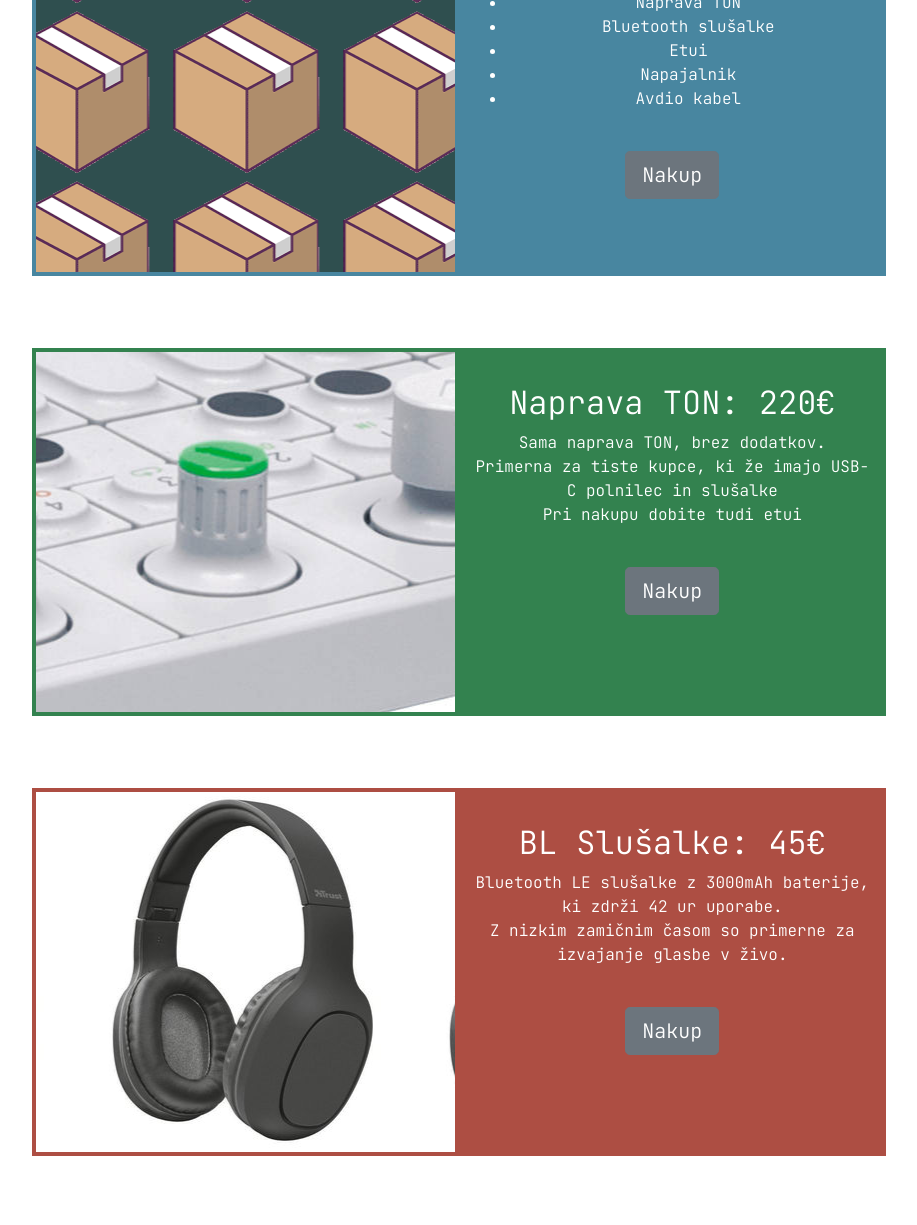
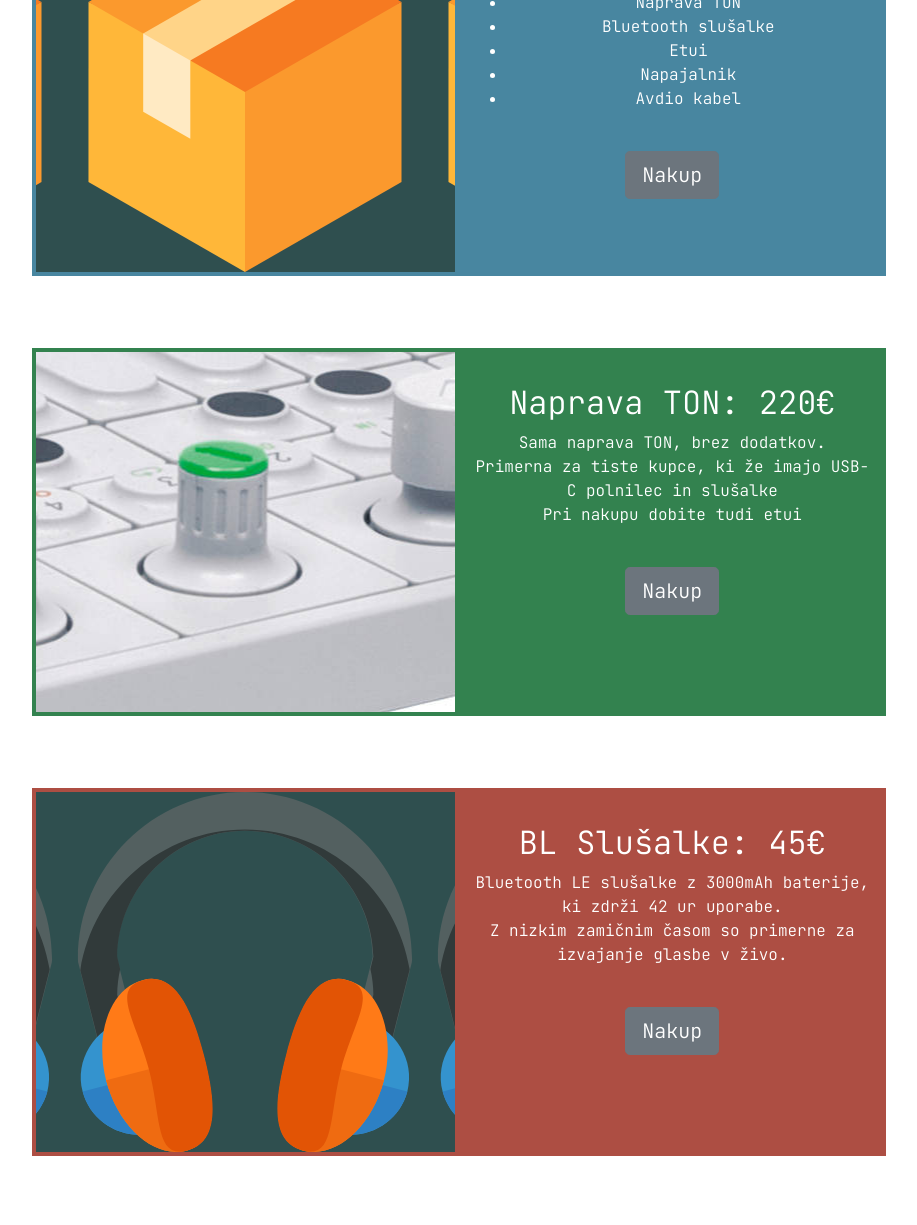
Before and after one commit to Kosovircek/ISS_Seminarska_TON, a plain HTML site: page ponudba.html in a window 1280 px wide. Shown: the part 474-1699 px from the top of the page, without its empty margins (181-1098 px from the left). Drawn offline with nearby package versions, Linux system fonts and the light colour scheme.

Commit message:
Seminarska napisana

```diff
--- a/ponudba.html
+++ b/ponudba.html
@@ -77,7 +77,7 @@
             <div class="row justify-content-center" id="rowKomplet">
 
                 <div class="col-md-4" id="kompletL">
-                    <div class="divAsImg" style="background-image: url(./media/komplet.png);"></div>
+                    <div class="divAsImg" style="background-image: url(./media/package.svg);"></div>
                 </div>
                 <div class="col-md-4" id="kompletD">
                     <h2>Komplet: 299€</h2>
@@ -123,7 +123,7 @@
             <div class="row justify-content-center " id="rowSlusalke">
 
                 <div class="col-md-4" id="slusalkeL">
-                    <div class="divAsImg" style="background-image: url(./media/slusalke.jpg);"></div>
+                    <div class="divAsImg" style="background-image: url(./media/headphones.svg);"></div>
                 </div>
                 <div class="col-md-4" id="slusalkeD">
                     <h2>BL Slušalke: 45€</h2>
```
Also changed, not shown: Seminarska/diagrami/barvna_paleta.svg (added), Seminarska/diagrami/ciljna_stran.svg (added), Seminarska/diagrami/stran_nakup.svg (added), Seminarska/diagrami/stran_novice.svg (added), Seminarska/diagrami/stran_onas.svg (added), Seminarska/diagrami/stran_prodaja.svg (added), Seminarska/diagrami/struktura_spletisca.svg (added), media/headphones.svg (added), media/komplet.png (deleted), media/package.svg (added), media/slusalke.jpg (deleted), 3 other files.
